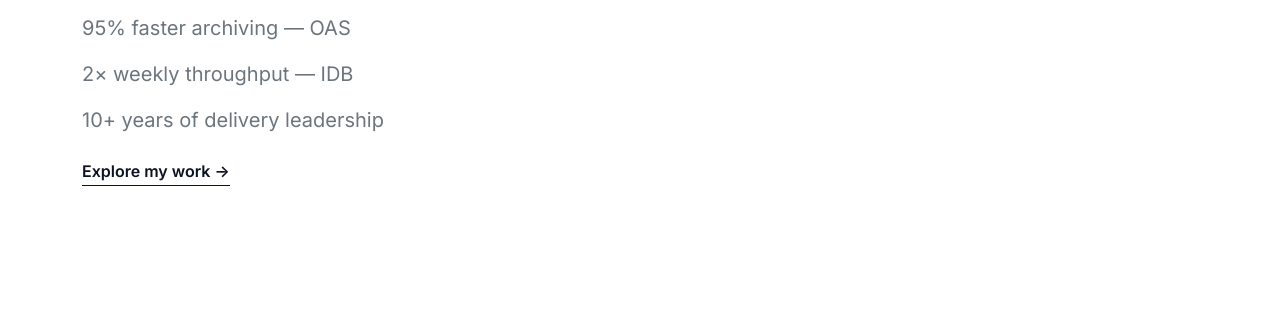
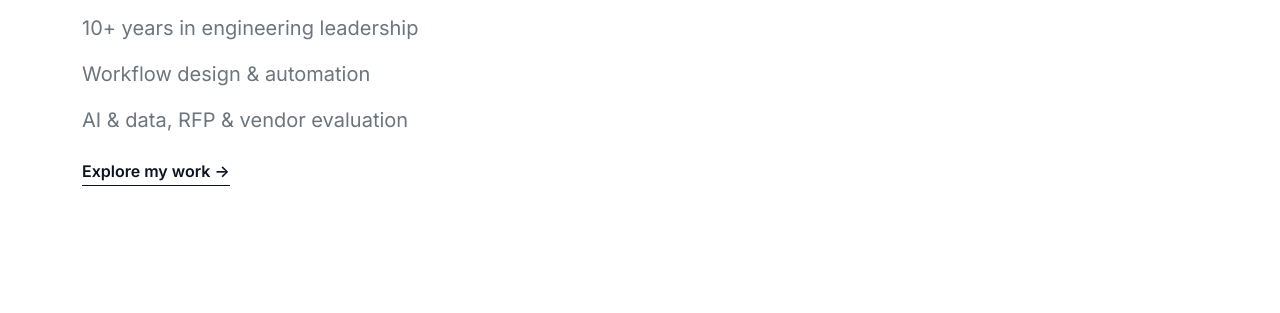
Before and after one commit to diegoalcocer/diegoalcocer.github.io, a plain HTML site: page index.html in a window 1280 px wide. Shown: the part 483-796 px from the top of the page. Drawn offline with nearby package versions, Linux system fonts and the light colour scheme.

Commit message:
Update hero metrics to reflect current engineering leadership experience and skills

```diff
--- a/index.html
+++ b/index.html
@@ -1207,9 +1207,9 @@
         Engineering leader.
       </p>
       <div class="hero-metrics">
-        <p class="lead text-secondary text-center text-lg-start" data-aos="fade-up" data-aos-delay="410">95% faster archiving — OAS</p>
-        <p class="lead text-secondary text-center text-lg-start" data-aos="fade-up" data-aos-delay="420">2× weekly throughput — IDB</p>
-        <p class="lead text-secondary text-center text-lg-start" data-aos="fade-up" data-aos-delay="430">10+ years of delivery leadership</p>
+        <p class="lead text-secondary text-center text-lg-start" data-aos="fade-up" data-aos-delay="410">10+ years in engineering leadership</p>
+        <p class="lead text-secondary text-center text-lg-start" data-aos="fade-up" data-aos-delay="420">Workflow design &amp; automation</p>
+        <p class="lead text-secondary text-center text-lg-start" data-aos="fade-up" data-aos-delay="430">AI &amp; data, RFP &amp; vendor evaluation</p>
       </div>
       <div class="mt-4 text-center text-lg-start" data-aos="fade-up" data-aos-delay="600">
         <a href="#scrollIndicator" class="hero-cta">Explore my work &rarr;</a>
```
